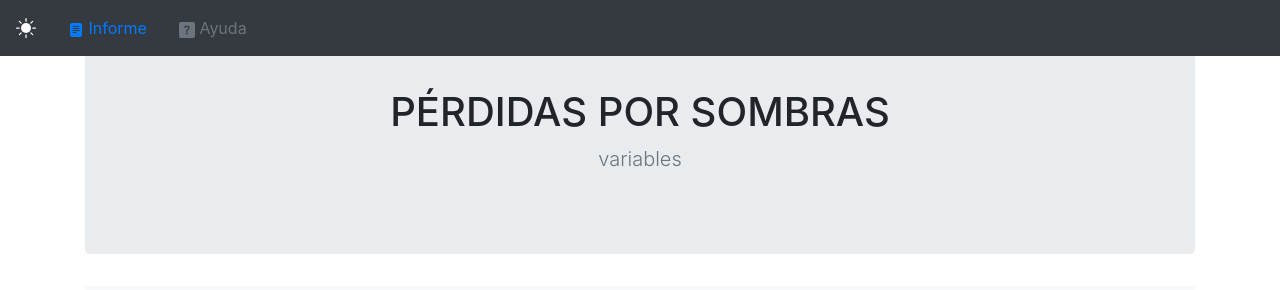
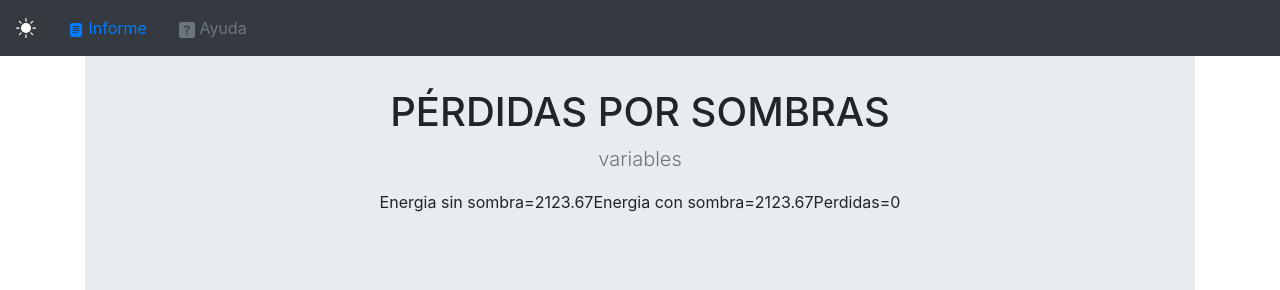
Before and after one commit to wattbucket/1kperdidassom, a Flask app: page / in a window 1280 px wide. Shown: the top 290 px of the page. Run offline with Flask 2, Linux system fonts and the light colour scheme; some libraries are stand-ins or nearby versions.

Commit message:
prg sáb ago 15 03:13:44 CEST 2020

```diff
--- a/app.py
+++ b/app.py
@@ -27,15 +27,13 @@ def infor():
 
 
 
+
 @app.route('/informe')
 def informe():
     latitud=session["latitud"]
     longitud=session["longitud"]
     inclinacion=session["inclinacion"]
 
-    E=session["E"]
-    Es=session["Es"]
-    P=session["P"]
 
 
     #  devuelta navegador
@@ -45,11 +43,43 @@ def informe():
 
 
 
+@app.route('/sinsombra')
+def sinsombra():
+
+    # datos del navegador
+    latitud = request.args.get('latitud', 0, type=float)
+    longitud = request.args.get('longitud', 0, type=float)
+    inclinacion = request.args.get('inclinacion', 0, type=int)
+    orientacion = request.args.get('orientacion', 0, type=int)
+
+
+
+
+  #  sin sombras
+    url="https://re.jrc.ec.europa.eu/api/PVcalc?lat="+str(latitud)+"&lon="+str(longitud)+"&peakpower=1&loss=0"
+    url=url+"&angle="+str(inclinacion) # angle Inclination angle from horizontal plane of the (fixed) PV system.
+    url=url+"&aspect="+str(orientacion)    #Orientation (azimuth) angle of the (fixed) PV system, 0=south, 90=west, -90=east.
+    url=url+"&localtime=1"
+    url=url+"&outputformat=json"
+    # print(url)
+    hh=[0,0,0,0,0,0,0,0]
+    url=url+"&userhorizon="+str(hh).strip('[]')
+    # print(url)
+    r = requests.get(url)
+    data = r.json()
+    session.pop('Es', None) #####   !!!! ojo libera la sesion para poder y acumulando los cambios
+    Es0=data["outputs"]["totals"]["fixed"]["H(i)_y"]
+
+    return jsonify(Es0=Es0,E=0)
+
+
+
+
 
 @app.route('/formulario')
 def formulario():
     p=session["p"]
-
+    # Ess=session["Ess"]
 
     # datos del navegador
     latitud = request.args.get('latitud', 0, type=float)
@@ -57,6 +87,9 @@ def formulario():
     inclinacion = request.args.get('inclinacion', 0, type=int)
     orientacion = request.args.get('orientacion', 0, type=int)
     punto = request.args.get('punto', 0, type=str)
+    Es0 = request.args.get('Es0', 0, type=str)
+
+    print(Es0)
 
     #
     # punto="5,0,-180,50"
@@ -92,7 +125,7 @@ def formulario():
     # actualiza la tabla de puntos
     df.loc[pp.at[0,0]].at[pp.at[0,1],0]=pp.at[0,2]
     df.loc[pp.at[0,0]].at[pp.at[0,1],1]=pp.at[0,3]
-    print(df)
+    # print(df)
     p=df.values.tolist()
 
 
@@ -117,39 +150,26 @@ def formulario():
     url=url+"&aspect="+str(orientacion)    #Orientation (azimuth) angle of the (fixed) PV system, 0=south, 90=west, -90=east.
     url=url+"&localtime=1"
     url=url+"&outputformat=json"
-    print(url)
+    # print(url)
     # hh=[0,10,20,80,40,15,25,5]
     url=url+"&userhorizon="+str(hh).strip('[]')
     # print(url)
     r = requests.get(url)
     data = r.json()
-    session.pop('Es', None) #####   !!!! ojo libera la sesion para poder y acumulando los cambios
-    Es=data["outputs"]["totals"]["fixed"]["E_y"]
-
-
-    #  sin sombras
-    url="https://re.jrc.ec.europa.eu/api/PVcalc?lat="+str(latitud)+"&lon="+str(longitud)+"&peakpower=1&loss=0"
-    url=url+"&angle="+str(inclinacion) # angle Inclination angle from horizontal plane of the (fixed) PV system.
-    url=url+"&aspect="+str(orientacion)    #Orientation (azimuth) angle of the (fixed) PV system, 0=south, 90=west, -90=east.
-    url=url+"&localtime=1"
-    url=url+"&outputformat=json"
-    print(url)
-    hh=[0,0,0,0,0,0,0,0]
-    url=url+"&userhorizon="+str(hh).strip('[]')
-    # print(url)
-    r = requests.get(url)
-    data = r.json()
-    session.pop('Es', None) #####   !!!! ojo libera la sesion para poder y acumulando los cambios
-    E=data["outputs"]["totals"]["fixed"]["E_y"]
+    # session.pop('E', None) #####   !!!! ojo libera la sesion para poder y acumulando los cambios
+    E=data["outputs"]["totals"]["fixed"]["H(i)_y"]
 
 
 
-    session.pop('P', None) #####   !!!! ojo libera la sesion para poder y acumulando los cambios
-    P=100-Es*100/E
+
+
+    # session.pop('P', None) #####   !!!! ojo libera la sesion para poder y acumulando los cambios
+    print(Es0)
+    Es0=float(Es0)
+    P=100-E*100/Es0
     P=round(P,2)
     #
     # calculo de las perdidas
-
 
     #
     session["latitud"]=latitud
@@ -157,13 +177,9 @@ def formulario():
     session["inclinacion"]=inclinacion
     session["orientacion"]=orientacion
     session["p"]=p
-    session["Es"]=Es
+    session["E"]=E
     session["P"]=P # Perdidas
-    # print('----------------valores del navegador-------------')
-
-    # print(p,'y de salida: ')
-
-    return jsonify(P=P)
+    return jsonify(E=E,P=P)
 
 
 
@@ -171,14 +187,8 @@ def formulario():
 
 @app.route('/')
 def index():
-
-
     p=[[-80,0],[-100,0],[-40,0],[-60,0],[-0,5],[-20,0],[0,10],[20,0],[40,0],[60,0],[80,0],[100,0]]
     session["p"]=p
-
-
-
-
 
     return render_template('index.html')
 
--- a/templates/index.html
+++ b/templates/index.html
@@ -108,6 +108,14 @@
 						<a href="#" class="btn btn-secondary my-2">Secondary action</a> -->
                     </p>
                 </div>
+                <div class="btn-group">
+                    <!-- <button type="button" class="btn btn-sm btn-outline-secondary"
+                        onclick="location.href='{{ url_for('infor') }}';">Informe</button> -->
+                    <p>Energia sin sombra=<span id="Es0">2123.67</span> </p>
+                    <p>Energia con sombra=<span id="E1">2123.67</span> </p>
+                    <br>
+                    <p> Perdidas=<span id="P2">0</span></p>
+                </div>
             </section>
             <!-- <div class="container-md themed-container"> -->
 
@@ -133,7 +141,7 @@
                                 <div class="card-body">
 
                                     <div>
-                                        <small class="text-muted">Perdidas P=<span id="P3"></span> %</small>
+                                        <small class="text-muted">Perdidas P=<span id="P3">0</span> %</small>
                                     </div>
                                     <small>
                                         <a>lat=<span class="font-weight-bold text-primary ml-2 mt-1 valueSpan"
@@ -174,7 +182,7 @@
                                                 onclick="location.href='{{ url_for('infor')}}';">Informe</button>
                                         </div>
                                     </div>
-                                    <small class="text-muted">Perdidas P=<span id="P0"></span> %</small>
+                                    <small class="text-muted">Perdidas P=<span id="P0">0</span> %</small>
                                     <p class="card-text">
                                         <a>Inclinacion &beta;=
                                             <span class="font-weight-bold text-primary ml-2 mt-1 valueSpan"
@@ -207,7 +215,7 @@
                                                 onclick="location.href='{{ url_for('infor')}}';">Informe</button>
                                         </div>
                                     </div>
-                                    <small class="text-muted">Perdidas P=<span id="P1"></span> %</small>
+                                    <small class="text-muted">Perdidas P=<span id="P1">0</span> %</small>
                                     <p class="card-text">
                                         <a>Orientacion &alpha;=<span
                                                 class="font-weight-bold text-primary ml-2 mt-1 valueSpan"
@@ -219,15 +227,14 @@
                             </div>
                         </div>
 
-                        <!--
-                        <div class="btn-group">
-                            <button type="button" class="btn btn-sm btn-outline-secondary"
-                                onclick="location.href='{{ url_for('infor') }}';">Informe</button>
-                        </div> -->
 
-                            <p>Perdidas=<span id="P2"></span>
-                            </p>
 
+
+
+
+
+
+                    </div>
                     <!-- Columns -->
                     <div class="col-md-12">
                         <div id=sc class="card mb-12 shadow-sm">
```
Also changed, not shown: static/assets/dist/js/pk.js (+30 -3 lines). Lines whose indentation alone changed are shown as unchanged.
